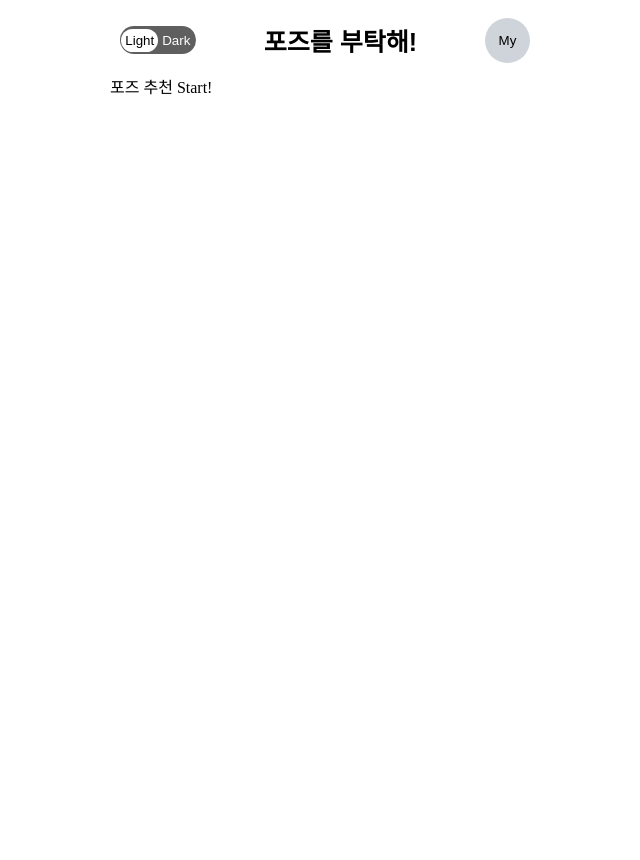
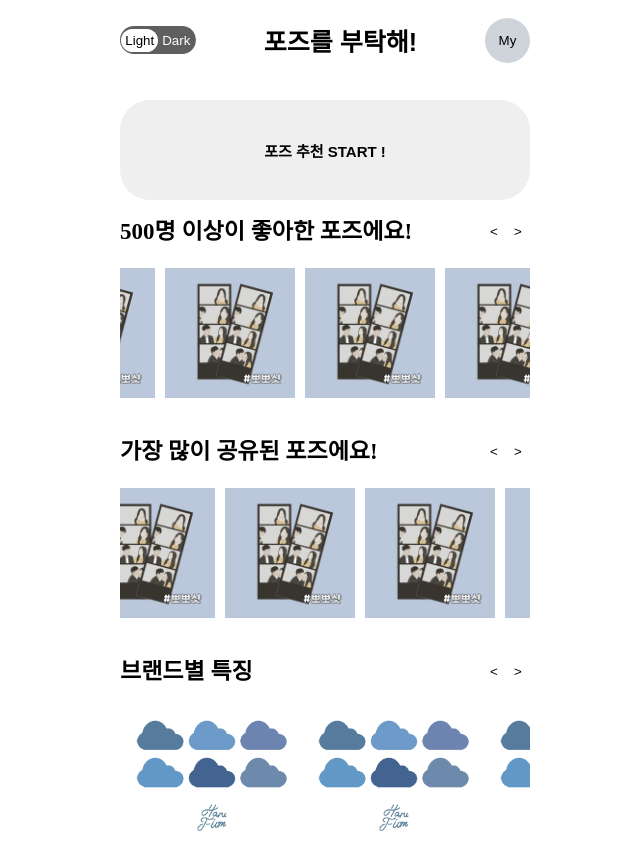
Before and after one commit to pobu-team/poseplz-client, a React (Vite) app: page /main in a window 1280 px wide. Shown: the whole page, without its empty margins (315-955 px from the left). Before the commit the page ends 800 px from the top, so only its background shows below. Built offline with nearby package versions, Linux system fonts and the light colour scheme.

Commit message:
✨ Feat: MainPage 구조 생성 및 이미지 슬라이더 구현

```diff
--- /dev/null
+++ b/src/components/main/StartButton.tsx
@@ -0,0 +1,33 @@
+import {useNavigate} from 'react-router-dom';
+import styled from 'styled-components';
+
+const Container = styled.div`
+  height: 100px;
+  margin: 20px 10px;
+
+  button {
+    width: 100%;
+    height: 100%;
+    border: none;
+    border-radius: 30px;
+    font-size: 15px;
+    font-weight: 600;
+    cursor: pointer;
+  }
+`;
+
+export default function StartButton() {
+	const navigate = useNavigate();
+
+	const handleClickStart = () => {
+		navigate('/people');
+	};
+
+	return (
+		<Container>
+			<button type='button' onClick={handleClickStart}>
+        포즈 추천 START !
+			</button>
+		</Container>
+	);
+}
--- a/src/components/main/brandFeature.tsx
+++ b/src/components/main/brandFeature.tsx
@@ -0,0 +1,77 @@
+import {useState} from 'react';
+import styled, {type StyledComponent} from 'styled-components';
+
+type ContainerProps = {
+	translateX: number;
+};
+
+const Container = styled.div<ContainerProps>`
+  height: 200px;
+  margin: 20px 10px;
+  overflow: hidden;
+
+  div:nth-of-type(1){
+    display: flex;
+    justify-content: space-between;
+
+    h1 {
+      flex: 30;
+      font-size: 23px;
+      font-weight: 600;
+    }
+
+    button {
+      flex: 1;
+      background: none;
+      border: none;
+      cursor: pointer;
+    }
+  }
+
+  div:nth-of-type(2){
+    transform: translate(calc(-200px * ${props => props.translateX}), 0);
+    transition: transform 0.5s;
+    padding: 20px;
+    width: 1200px;
+    height: 150px;
+  }
+
+  img {
+    height: 130px;
+    margin: 5px;
+  }
+`;
+
+export default function BrandFeature() {
+	const [translateX, setTranslateX] = useState(1);
+	const handleClickLeft = () => {
+		if (translateX >= 3) {
+			return;
+		}
+
+		setTranslateX(translateX + 1);
+	};
+
+	const handleClickRight = () => {
+		if (translateX <= 0) {
+			return;
+		}
+
+		setTranslateX(translateX - 1);
+	};
+
+	return (
+		<Container translateX={translateX}>
+			<div>
+				<h1>브랜드별 특징</h1>
+				<button type='button' onClick={handleClickRight}>{'<'}</button>
+				<button type='button' onClick={handleClickLeft}>{'>'}</button>
+			</div>
+			<div>
+				{[1, 2, 3, 4, 5, 6].map(item => (
+					<img key={item} src='/images/haru.png' alt='sample2'/>
+				))}
+			</div>
+		</Container>
+	);
+}
--- a/src/components/main/index.tsx
+++ b/src/components/main/index.tsx
@@ -0,0 +1,15 @@
+import BrandFeature from './BrandFeature';
+import MostSharedPose from './MostSharedPose';
+import PopularPose from './PopularPose';
+import StartButton from './StartButton';
+
+export default function Main() {
+	return (
+		<div>
+			<StartButton />
+			<PopularPose />
+			<MostSharedPose />
+			<BrandFeature />
+		</div>
+	);
+}
--- a/src/components/main/mostSharedPose.tsx
+++ b/src/components/main/mostSharedPose.tsx
@@ -0,0 +1,77 @@
+import {useState} from 'react';
+import styled from 'styled-components';
+
+// Type ContainerProps = {
+// 	translate: number;
+// };
+
+const Container = styled.div`
+  height: 200px;
+  margin: 20px 10px;
+  overflow: hidden;
+
+  div:nth-of-type(1){
+    display: flex;
+    justify-content: space-between;
+
+    h1 {
+      flex: 30;
+      font-size: 23px;
+      font-weight: 600;
+    }
+
+    button {
+      flex: 1;
+      background: none;
+      border: none;
+      cursor: pointer;
+    }
+  }
+
+  div:nth-of-type(2){
+    transform: translate(calc(-200px * ${props => props.translate}), 0);
+    transition: transform 0.5s;
+    padding: 20px;
+    width: 1200px;
+    height: 150px;
+  }
+
+  img {
+    height: 130px;
+    margin: 5px;
+  }
+`;
+
+export default function MostSharedPose() {
+	const [translateX, setTranslateX] = useState(1);
+	const handleClickLeft = () => {
+		if (translateX >= 3) {
+			return;
+		}
+
+		setTranslateX(translateX + 1);
+	};
+
+	const handleClickRight = () => {
+		if (translateX <= 0) {
+			return;
+		}
+
+		setTranslateX(translateX - 1);
+	};
+
+	return (
+		<Container translate={translateX}>
+			<div>
+				<h1>가장 많이 공유된 포즈에요!</h1>
+				<button type='button' onClick={handleClickRight}>{'<'}</button>
+				<button type='button' onClick={handleClickLeft}>{'>'}</button>
+			</div>
+			<div>
+				{[1, 2, 3, 4, 5, 6].map(item => (
+					<img key={item} src='/images/sample2.png' alt='sample'/>
+				))}
+			</div>
+		</Container>
+	);
+}
--- a/src/components/main/popularPose.tsx
+++ b/src/components/main/popularPose.tsx
@@ -0,0 +1,77 @@
+import {useState} from 'react';
+import styled from 'styled-components';
+
+type ContainerProps = {
+	translateX: number;
+};
+
+const Container = styled.div<ContainerProps>`
+  height: 200px;
+  margin: 20px 10px;
+  overflow: hidden;
+
+  div:nth-of-type(1){
+    display: flex;
+    justify-content: space-between;
+
+    h1 {
+      flex: 30;
+      font-size: 23px;
+      font-weight: 600;
+    }
+
+    button {
+      flex: 1;
+      background: none;
+      border: none;
+      cursor: pointer;
+    }
+  }
+
+  div:nth-of-type(2){
+    transform: translate(calc(-200px * ${props => props.translateX}), 0);
+    transition: transform 0.5s;
+    padding: 20px;
+    width: 1200px;
+    height: 150px;
+  }
+
+  img {
+    height: 130px;
+    margin: 5px;
+  }
+`;
+
+export default function PopularPose() {
+	const [translateX, setTranslateX] = useState(2);
+	const handleClickLeft = () => {
+		if (translateX >= 3) {
+			return;
+		}
+
+		setTranslateX(translateX + 1);
+	};
+
+	const handleClickRight = () => {
+		if (translateX <= 0) {
+			return;
+		}
+
+		setTranslateX(translateX - 1);
+	};
+
+	return (
+		<Container translateX={translateX}>
+			<div>
+				<h1>500명 이상이 좋아한 포즈에요!</h1>
+				<button type='button' onClick={handleClickRight}>{'<'}</button>
+				<button type='button' onClick={handleClickLeft}>{'>'}</button>
+			</div>
+			<div>
+				{[1, 2, 3, 4, 5, 6].map(item => (
+					<img key={item} src='/images/sample2.png' alt='sample'/>
+				))}
+			</div>
+		</Container>
+	);
+}
--- a/src/pages/HomePage.tsx
+++ b/src/pages/HomePage.tsx
@@ -2,14 +2,12 @@ import {useNavigate} from 'react-router-dom';
 
 import styled from 'styled-components';
 
-const Container = styled.div`
+const Container = styled.main`
   display: flex;
   flex-direction: column;
   align-items: center;
-  min-height: 100vh;
-  padding-block: 20em 10em;
+  padding-block: 10em 10em;
   padding-inline: ${props => props.theme.sizes.contentPadding};
-  background: ${props => props.theme.colors.layoutBackground};
 `;
 
 const Logo = styled.h1`
--- a/src/pages/MainPage.tsx
+++ b/src/pages/MainPage.tsx
@@ -1,13 +1,7 @@
-import styled from 'styled-components';
-
-const Container = styled.div`
-  position: relative;
-`;
+import Main from '../components/main';
 
 export default function MainPage() {
 	return (
-		<Container>
-      포즈 추천 Start!
-		</Container>
+		<Main />
 	);
 }
```
Also changed, not shown: static/images/haru.png (added), static/images/sample2.png (added).
